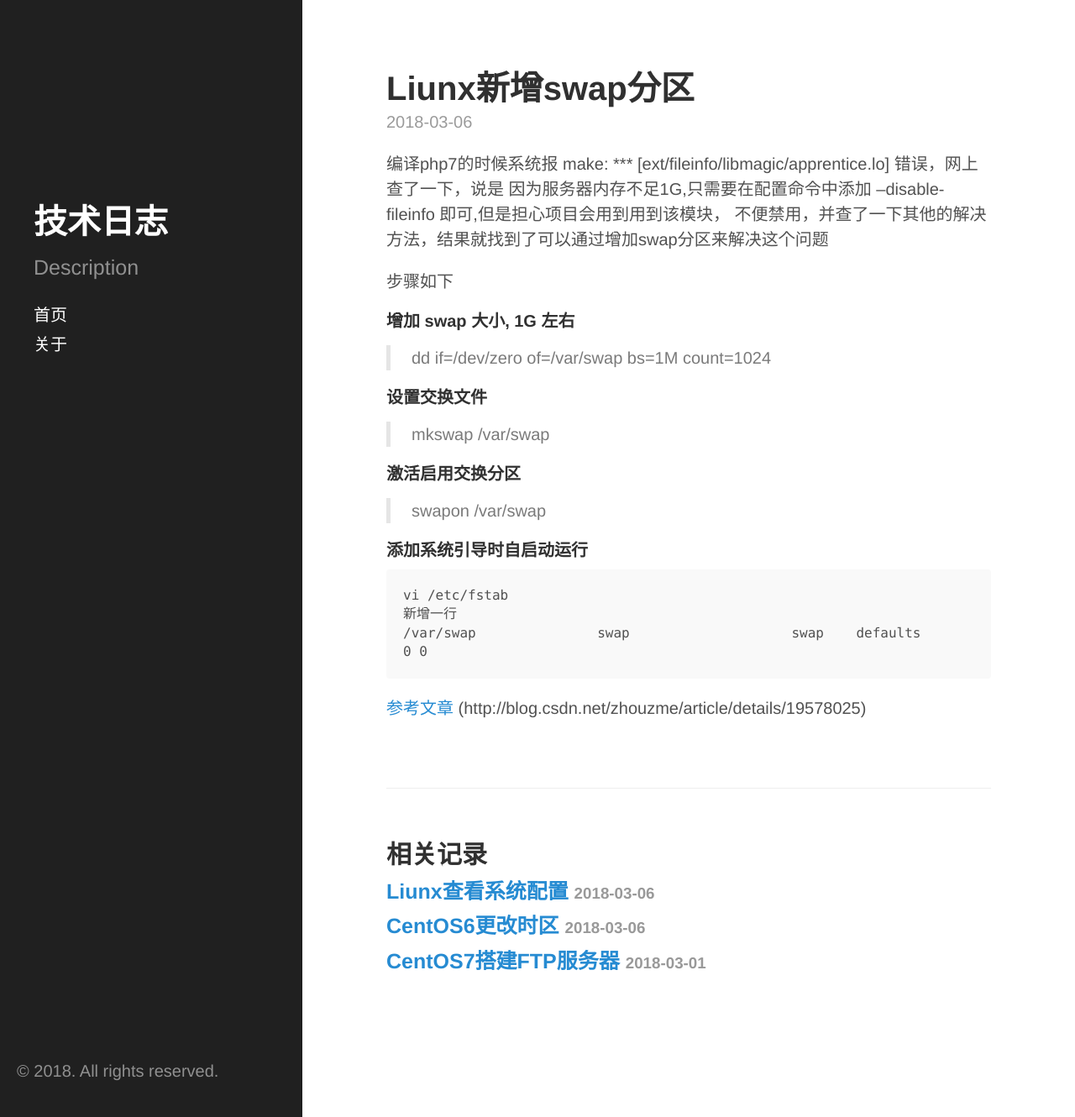
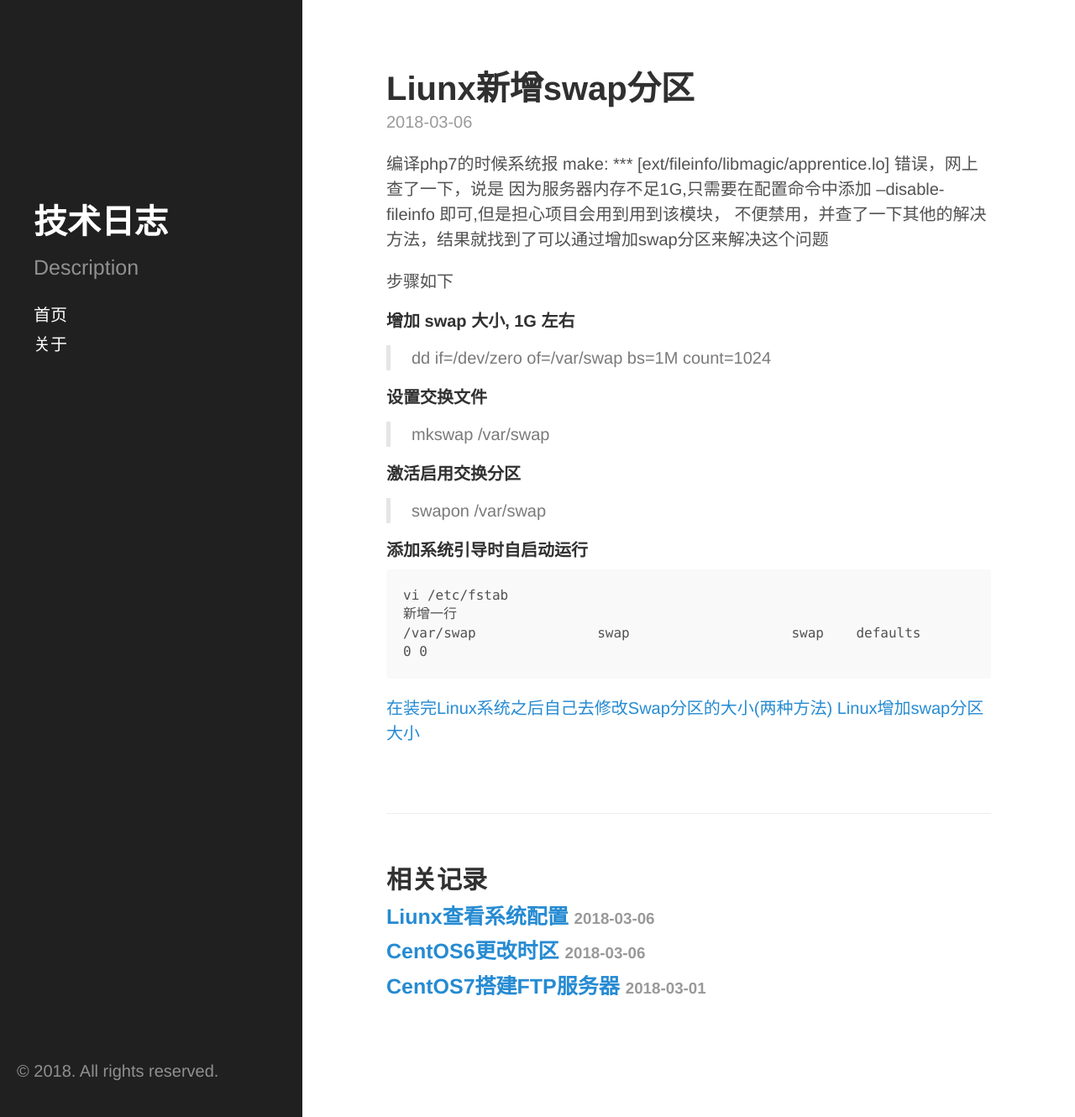
Before and after one commit to bspyy/bspyy.github.io, a Jekyll site: the page built from _posts/2018-03-06-Liunx新增系统swap分区.md, in a window 1280 px wide and 1330 px high. Shown: the whole window at 84% size. Built offline with Jekyll 4.4.1, drawn with Linux system fonts in a browser that asks for light colours.

Commit message:
modify post

```diff
--- a/_posts/2018-03-06-Liunx新增系统swap分区.md
+++ b/_posts/2018-03-06-Liunx新增系统swap分区.md
@@ -24,5 +24,5 @@ title: Liunx新增swap分区
     新增一行
     /var/swap               swap                    swap    defaults        0 0
 
-[参考文章](http://blog.itpub.net/29440247/viewspace-1445502/)
-(http://blog.csdn.net/zhouzme/article/details/19578025)
+[在装完Linux系统之后自己去修改Swap分区的大小(两种方法) ](http://blog.itpub.net/29440247/viewspace-1445502/)
+[Linux增加swap分区大小](http://blog.csdn.net/zhouzme/article/details/19578025)
```
